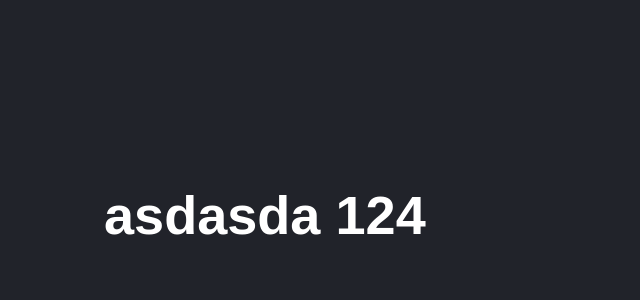
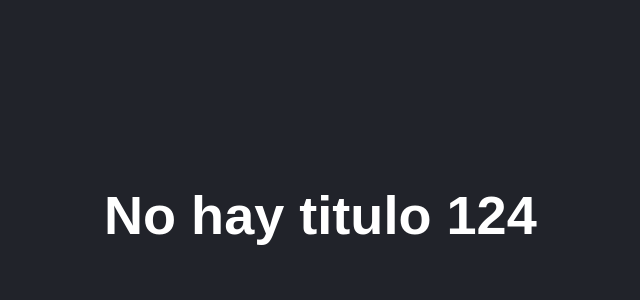
Before and after one commit to marlonp721/counter-app, a React (Vite) app: page / in a window 1280 px wide. Shown: the top 300 px of the page, without its empty margins (44-684 px from the left). Built offline with nearby package versions, Linux system fonts and the light colour scheme.

Commit message:
default props

```diff
--- a/src/FirstApp.jsx
+++ b/src/FirstApp.jsx
@@ -25,3 +25,7 @@ export const FirstApp = ( {title , subTitle} ) =>
 FirstApp.propTypes = {
     title: PropTypes.string.isRequired
 }
+
+FirstApp.defaultProps = {
+    title: 'No hay titulo'
+}
--- a/src/main.jsx
+++ b/src/main.jsx
@@ -7,6 +7,6 @@ import './styles.css'
 
 ReactDOM.createRoot(document.getElementById('root')).render(
   <React.StrictMode>
-    <FirstApp title=" asdasda" subTitle={ 123 }/>
+    <FirstApp subTitle={ 123 }/>
   </React.StrictMode>
 )
```
